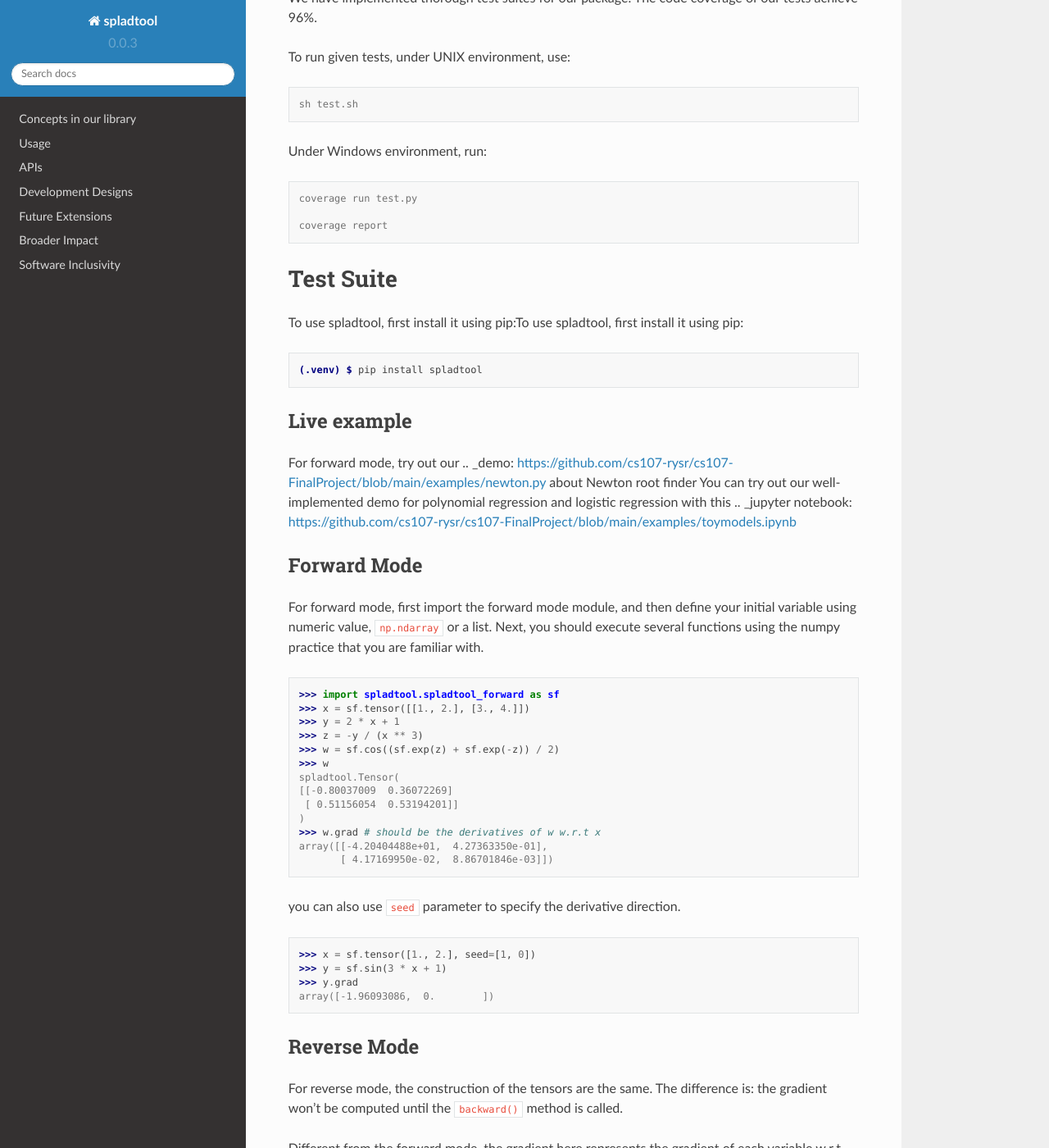
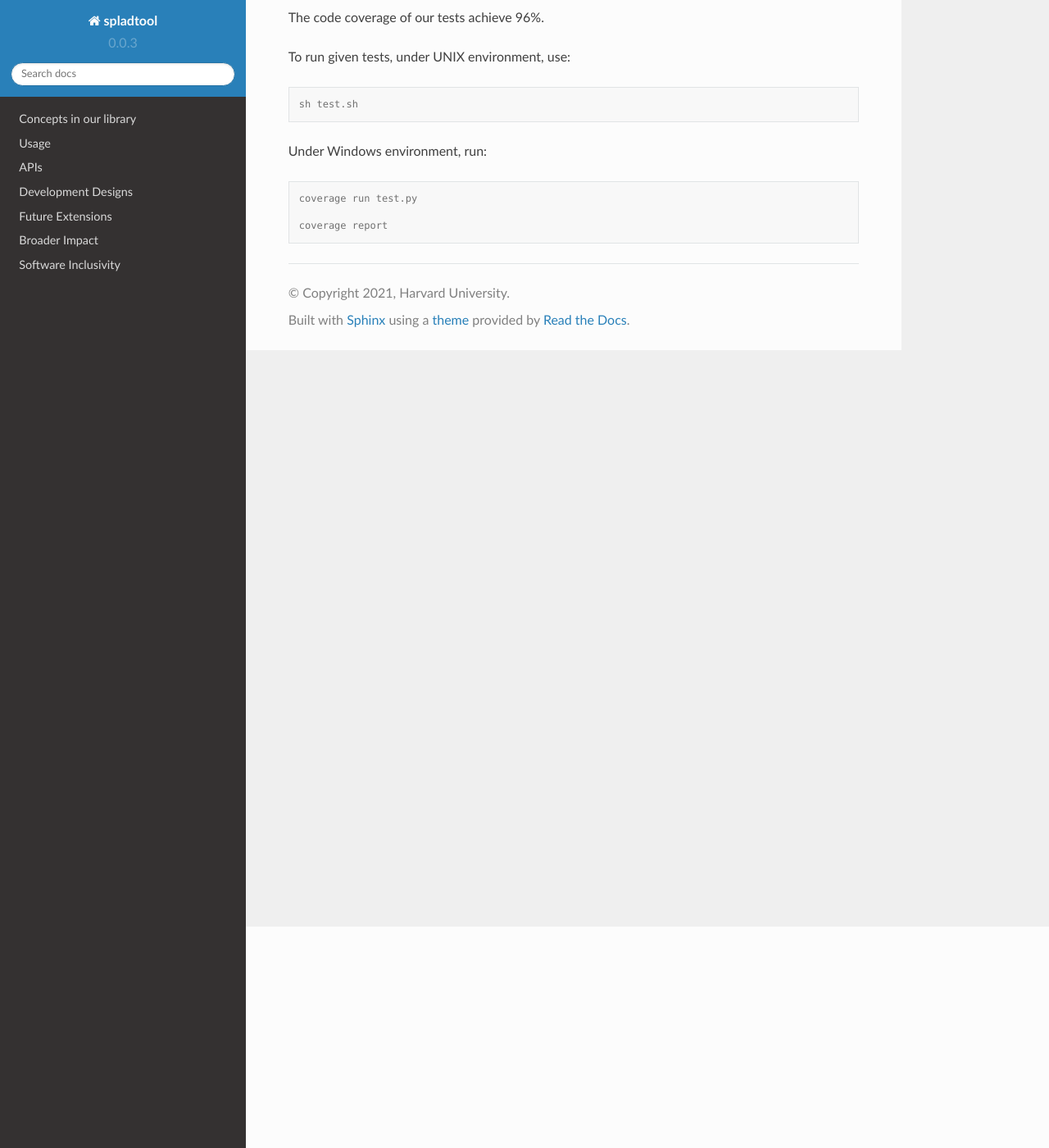
Before and after one commit to cs107-rysr/spladtool-docs, a Sphinx documentation site: the page built from docs/source/test.rst, in a window 1280 px wide and 1400 px high, scrolled down 270 px. Shown: the whole window at 82% size. Built offline with Sphinx 7.4.7 and the Read the Docs theme 2.0.0, drawn with Linux system fonts in a browser that asks for light colours; pages that are not in the unit, such as notebooks, are missing from menus; some of the changed text lies outside the part shown.

Commit message:
Update test.rst

```diff
--- a/docs/source/test.rst
+++ b/docs/source/test.rst
@@ -26,80 +28,3 @@
   coverage run test.py
 
   coverage report
-
-
-
-
-
-
-Test Suite
-==========
-
-
-To use spladtool, first install it using pip:To use spladtool, first install it using pip:
-
-.. code-block:: console
-
-   (.venv) $ pip install spladtool
-
-Live example
-----------------
-For forward mode, try out our
-.. _demo: https://github.com/cs107-rysr/cs107-FinalProject/blob/main/examples/newton.py
-about Newton root finder
-You can try out our well-implemented demo for polynomial regression
-and logistic regression with this .. _jupyter notebook: https://github.com/cs107-rysr/cs107-FinalProject/blob/main/examples/toymodels.ipynb
-
-Forward Mode
--------------------
-For forward mode, first import the forward mode module,
-and then define your initial variable using numeric value,
-``np.ndarray`` or a list. Next, you should execute several
-functions using the numpy practice that you are familiar with.
-
->>> import spladtool.spladtool_forward as sf
->>> x = sf.tensor([[1., 2.], [3., 4.]])
->>> y = 2 * x + 1
->>> z = -y / (x ** 3)
->>> w = sf.cos((sf.exp(z) + sf.exp(-z)) / 2)
->>> w
-spladtool.Tensor(
-[[-0.80037009  0.36072269]
- [ 0.51156054  0.53194201]]
-)
->>> w.grad # should be the derivatives of w w.r.t x
-array([[-4.20404488e+01,  4.27363350e-01],
-       [ 4.17169950e-02,  8.86701846e-03]])
-
-you can also use ``seed`` parameter to specify the derivative direction.
-
->>> x = sf.tensor([1., 2.], seed=[1, 0])
->>> y = sf.sin(3 * x + 1)
->>> y.grad
-array([-1.96093086,  0.        ])
-
-Reverse Mode
-------------------
-For reverse mode, the construction of the tensors are the same.
-The difference is: the gradient won't be computed until the
-``backward()`` method is called.
-
-Different from the forward mode,
-the gradient here represents the gradient of each variable w.r.t the
-output, instead of the derivatives w.r.t the input.
-
->>> import spladtool.spladtool_reverse as sr
->>> x = sr.tensor([[1, 2], [3, 4]])
->>> y = sr.cos(3 * (x ** 2) + 4 * x + 1)
->>> z = y.mean()
->>> z
-spladtool_reverse.Tensor(-0.48065530173082893)
->>> z.backward()
->>> z.grad
-array(1.)
->>> y.grad
-array([[0.25, 0.25],
-       [0.25, 0.25]])
->>> x.grad
-array([[-2.47339562, -3.34662255],
-       [-4.09812238, -5.78780076]])
```
Also changed, not shown: other parts of docs/source/test.rst (+12 -10 lines).
